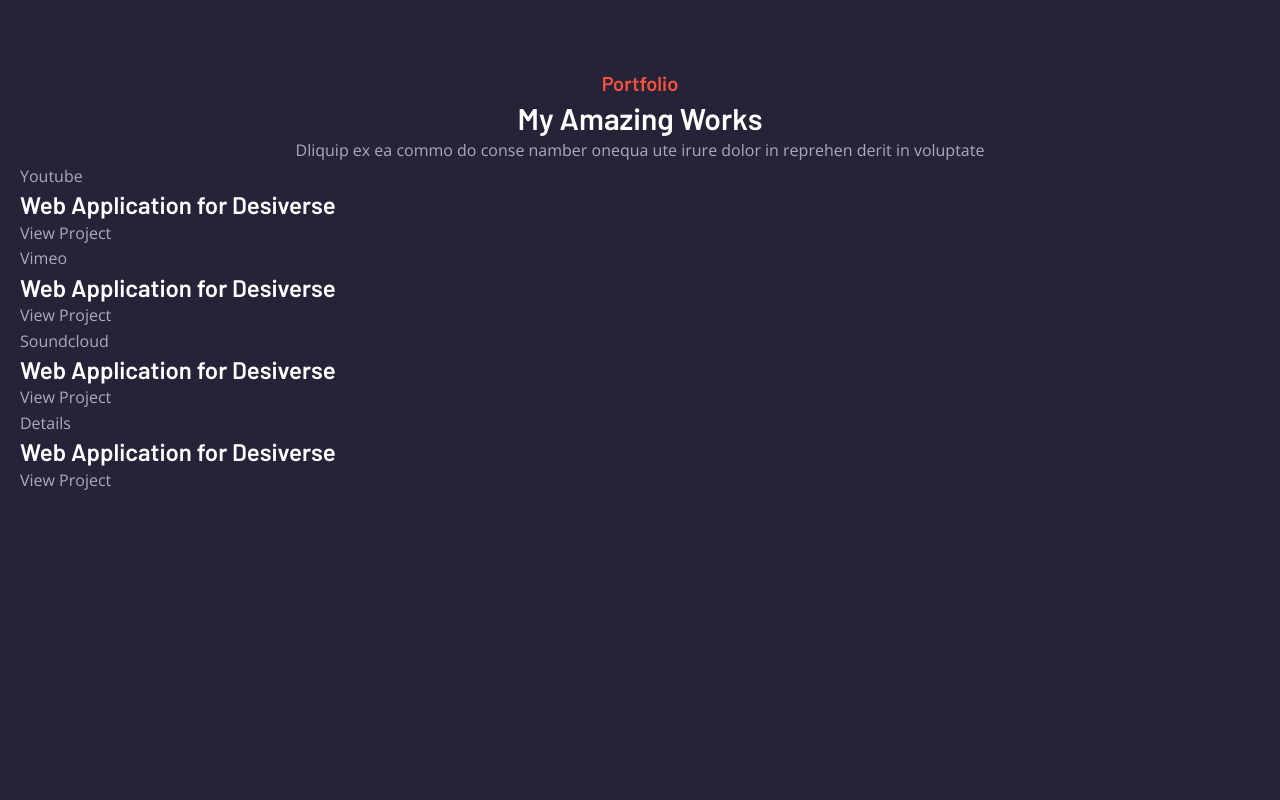
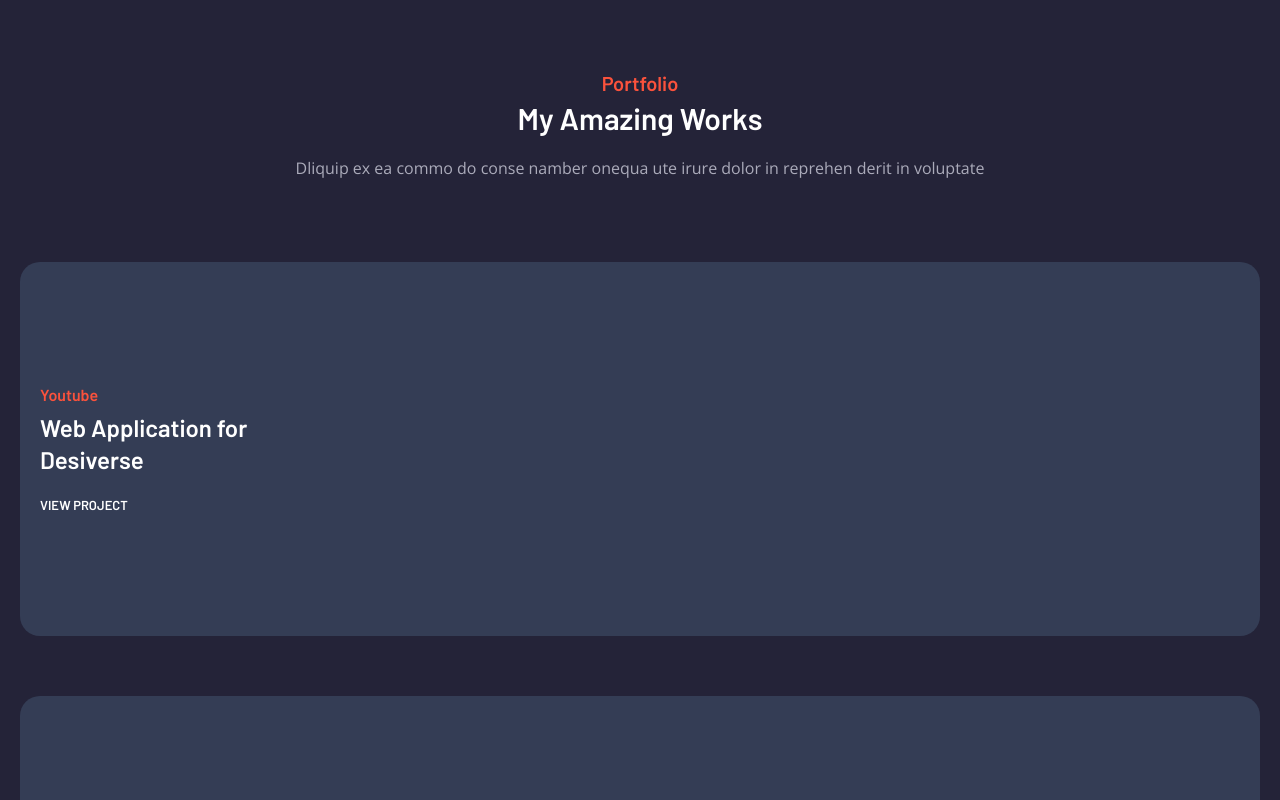
Before and after one commit to Biruk42/Prodigy_WD_04, a plain HTML site: page index.html in a window 1280 px wide. Shown: the part 2300-3100 px from the top of the page. Before the commit the page ends 2853 px from the top, so only its background shows below. Drawn offline with nearby package versions, Linux system fonts and the light colour scheme.

Commit message:
Style the portfolio section

```diff
--- a/style.css
+++ b/style.css
@@ -349,3 +349,56 @@ body {
 .about :is(.section-title, .section-text) {
   margin-block-end: 30px;
 }
+
+.portfolio .section-title {
+  margin-block-end: 18px;
+}
+
+.portfolio .section-text {
+  margin-block-end: 80px;
+}
+
+.portfolio-list {
+  display: grid;
+  gap: 60px;
+}
+
+.portfolio-card {
+  background-color: var(--independence);
+  background-repeat: no-repeat;
+  background-size: cover;
+  background-position: center;
+  padding: 120px 20px;
+  border-radius: var(--radius-20);
+  font-family: var(--ff-barlow);
+  color: var(--white);
+  font-weight: var(--fw-600);
+  transition: var(--transition-2);
+}
+
+.portfolio-list > li:nth-child(even) .card-content {
+  margin-inline-start: auto;
+}
+
+.portfolio-card .card-subtitle {
+  color: var(--orange-soda);
+  margin-block-end: 5px;
+}
+
+.portfolio-card .card-title {
+  max-width: 20ch;
+  margin-block-end: 20px;
+}
+
+.portfolio-card .btn-link {
+  display: flex;
+  align-items: center;
+  gap: 5px;
+  font-size: var(--fs-6);
+  text-transform: uppercase;
+}
+
+.portfolio-card .btn-link ion-icon {
+  color: var(--orange-soda);
+  font-size: 1.6rem;
+}
```
